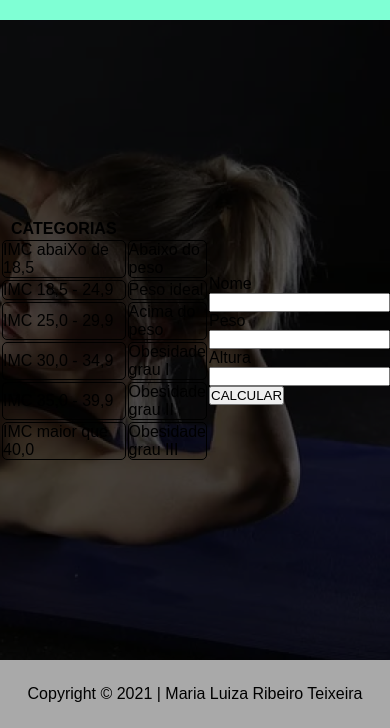
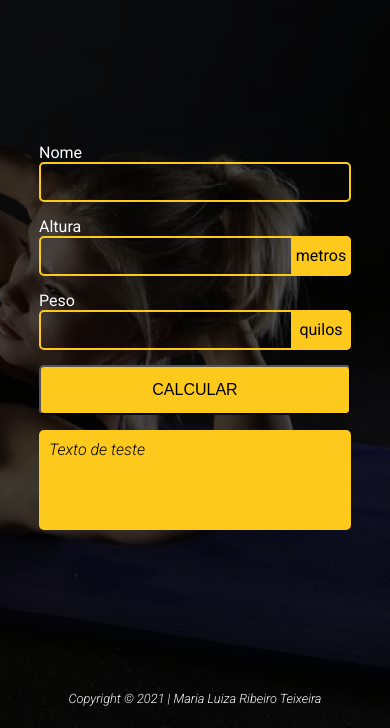
Before and after one commit to MaluRibeiro08/PWFE_CalculadoraImc, a plain HTML site: page index.html in a window 390 px wide. Shown: the part 116-844 px from the top of the page. Drawn offline with Linux system fonts and the light colour scheme.

Commit message:
Finalizando estilização da página com responsividade

```diff
--- a/index.html
+++ b/index.html
@@ -3,6 +3,10 @@
 <head>
     <meta charset="UTF-8">
     <meta name="viewport" content="width=device-width, initial-scale=1.0">
+
+    <link rel="preconnect" href="https://fonts.googleapis.com">
+    <link rel="preconnect" href="https://fonts.gstatic.com" crossorigin>
+    <link href="https://fonts.googleapis.com/css2?family=Roboto:ital,wght@0,100;0,300;0,400;0,900;1,300&display=swap" rel="stylesheet">
 
     <link rel="stylesheet" href="style.css">
 
@@ -23,14 +27,14 @@
 
                 <thead>
                     <tr>
-                        <th>CATEGORIAS</th>
+                        <th colspan="2">CATEGORIAS</th>
                     </tr>
                 </thead>
 
                 <tbody>
 
                     <tr>
-                        <td>IMC abaiXo de 18,5</td>
+                        <td>IMC abaixo de 18,5</td>
                         <td>Abaixo do peso</td>
                     </tr>
 
@@ -74,20 +78,19 @@
                     <input type="text" id="nome">
                 </div>
 
-                <div class="campo">
+                <div  class="campo unidade" data-unidade="metros"> <!-- criamos uma atributo novo "data-___" -->
+                    <label for="altura">Altura</label>
+                    <input type="text" id="altura">
+                </div>
+
+                <div class="campo unidade" data-unidade="quilos">
                     <label for="peso">Peso</label>
                     <input type="text" id="peso">
                 </div>
 
-                <div  class="campo">
-                    <label for="altura">Altura</label>
-                    <input type="text" id="altura">
-                </div>
-
-
                 <button type="button">CALCULAR</button>
 
-                <div id="resultado"> </div>
+                <div class="resultado" id="resultado">Texto de teste</div>
 
             </form>
 
--- a/style.css
+++ b/style.css
@@ -5,6 +5,10 @@
     box-sizing: border-box;
 }
 
+:root
+{
+    --cor-Destaque: #FCC91C;
+}
 body
 {
     background-color: #000a;
@@ -20,19 +24,25 @@ body
     display: flex;
     flex-direction: column;
 
-    font-family: Arial, Helvetica, sans-serif;
+    font-family: 'Roboto', sans-serif;
 }
 
 header
 {
-    background-color: aquamarine;
+    /* background-color: aquamarine; */
+
+    height: 100px;
 
     display: flex;
-    align-items: center;
+    align-items: flex-end;
     justify-content: center;
-    flex-grow: 2;
+}
 
-
+h1
+{
+    color: white;
+    font-size: 3rem;
+    font-weight: 400;
 }
 
 main
@@ -42,25 +52,172 @@ main
     display: flex;
     justify-content: space-around;
     align-items: center;
-    flex-grow: 8;
+    flex-grow: 1;
 }
 
-td
+section
 {
-    border: solid 1px black;
+    flex-grow: 1;
+
+    display: flex;
+    justify-content: center;
+    align-items: center;
+}
+
+.categorias table
+{
+    font-size: 1.5rem;
+    border-spacing: 5px;
+}
+
+.categorias th
+{
+    background-color: var(--cor-Destaque);
+    height: 50px;
+    width: 500px;
     border-radius: 5px;
 
-    width: 100%;
-    height: 100%;
+    font-weight: 400;
+}
+
+.categorias td
+{
+    background-color: var(--cor-Destaque);
+    height: 50px;
+    width: 250px;
+    border-radius: 5px;
+
+    font-weight: 300;
+    padding-left: 30px;
+}
+
+.calculadora form
+{
+    display: flex;
+    flex-direction: column;
+    gap: 15px;
+    width: 250px;
+}
+
+.calculadora label
+{
+    color: white;
+}
+
+.calculadora .campo
+{
+    display: flex;
+    flex-direction: column;
+    position: relative; /*PARA O POSITION ABSOLUTE FUNCIONE ABAIXO*/
+}
+
+.calculadora .campo.unidade input
+{
+    padding-right: 62px;
+}
+
+.calculadora .campo.unidade::before
+{
+    content: attr(data-unidade); /*pedimos para ler o atributo criado*/
+
+    width: 60px;
+    height: 40px;
+
+    display: flex;
+    align-items: center;
+    justify-content: center;
+
+    background-color: var(--cor-Destaque);
+
+    position: absolute;
+    bottom: 0;
+    right: 0;
+
+    border-radius: 0 5px 5px 0; /* CimaEsquerda CimaDireita BaixoEsquerda BaixoDireita*/
+}
+
+.calculadora input
+{
+    height: 40px;
+    border: solid 2px var(--cor-Destaque);
+    border-radius: 5px;
+    background-color: transparent;
+
+    outline: none;
+    padding: 0 10px;
+
+    font-family: 'Roboto', sans-serif;
+    color: white;
+    font-size: 1rem;
+    font-weight: 300;
+}
+
+.calculadora button
+{
+    height: 50px;
+
+    background-color: var(--cor-Destaque);
+
+    font-size: 1rem;
+
+    border-radius: 5px;
+}
+
+.calculadora .resultado
+{
+    height: 100px;
+    background-color: var(--cor-Destaque);
+    border-radius: 5px;
+    padding: 10px;
+
+    font-style: italic;
 }
 
 
 footer
 {
-    background-color: darkgrey;
+    /* background-color: darkgrey; */
 
-    display: flex;
-    align-items: center;
-    justify-content: center;
-    flex-grow: 1;
+    height: 40px;
+    text-align: center;
 }
+
+footer span
+{
+    color: white;
+    font-size: .8rem;
+    font-style: italic;
+    font-weight: 200;
+}
+
+@media (max-width: 768px)
+{
+    .categorias
+    {
+        display: none;
+    }
+
+    h1
+    {
+        font-size: 2rem;
+    }
+
+    .calculadora form
+    {
+        width: 80%;
+    }
+
+        /* body
+    {
+        height: 200vh;
+    }
+    main
+    {
+        flex-direction: column-reverse;
+    }
+
+    section
+    {
+        height: 90vh;
+    } */
+}
```
Also changed, not shown: script.js (added).
